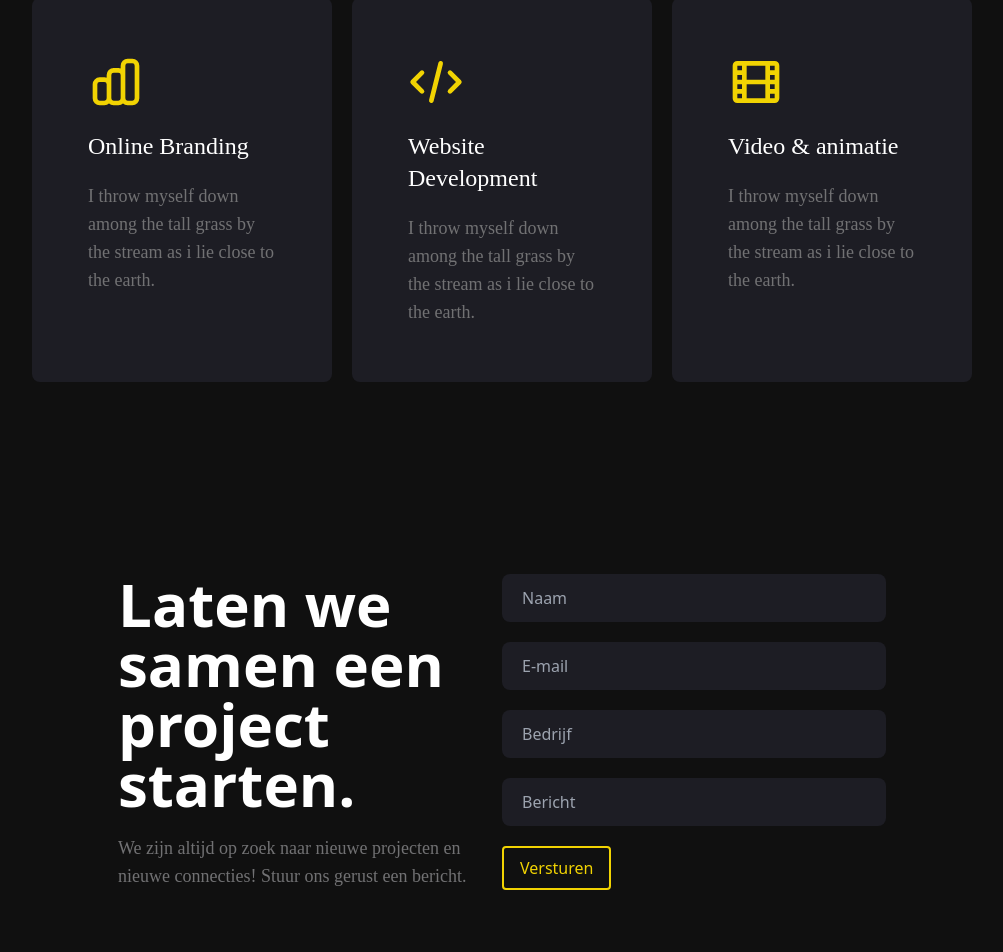
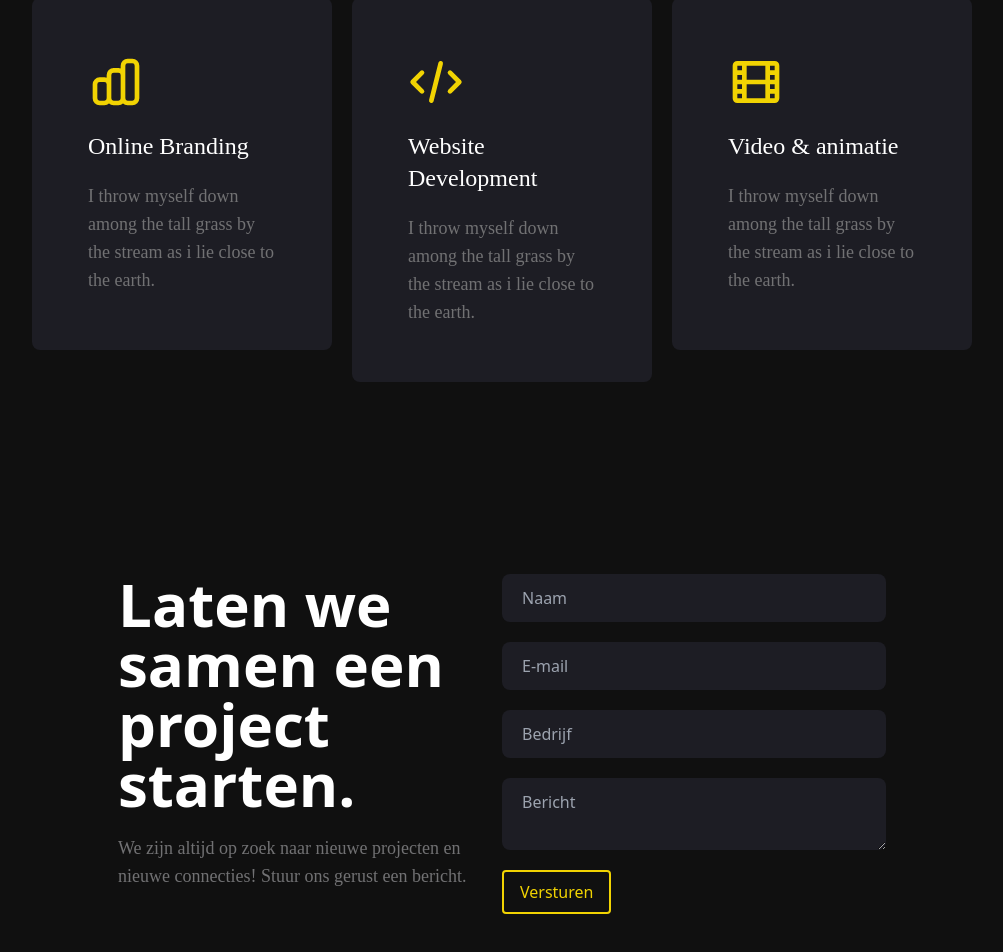
Before and after one commit to jwmik123/Bugg, a Next.js app: page / in a window 1280 px wide. Shown: the part 1050-2002 px from the top of the page, without its empty margins (138-1141 px from the left). Built offline with nearby package versions, Linux system fonts and the light colour scheme; what @badrap/bar-of-progress would draw is missing.

Commit message:
responsiveness changes and AOS improvements

```diff
--- a/components/ContactForm.js
+++ b/components/ContactForm.js
@@ -1,9 +1,7 @@
-import { useRef, useEffect, createRef, useReducer, useState } from 'react';
+import { useReducer, useState } from 'react';
 
 import emailjs from 'emailjs-com';
 import ReCAPTCHA from 'react-google-recaptcha';
-
-import AOS from 'aos';
 
 const initialState = {
     name: '',
@@ -78,7 +76,7 @@ const ContactForm = () => {
             <input required data-aos='fade-up' name='name' placeholder="Naam"  className='input-field' onChange={(e) => dispatch({ type: 'name', value: e.target.value })}/>
             <input required data-aos='fade-up' data-aos-delay='150' name='email' placeholder="E-mail" className='input-field' onChange={(e) => dispatch({ type: 'email', value: e.target.value })} />
             <input required data-aos='fade-up' data-aos-delay='200' name='company' placeholder="Bedrijf" className='input-field' onChange={(e) => dispatch({ type: 'company', value: e.target.value })}/>
-            <input required data-aos='fade-up' data-aos-delay='250' name='message' placeholder="Bericht" type='textarea' className='input-field' onChange={(e) => dispatch({ type: 'message', value: e.target.value })}/>
+            <textarea required data-aos='fade-up' data-aos-delay='250' name='message' placeholder="Bericht" className='input-field' onChange={(e) => dispatch({ type: 'message', value: e.target.value })}/>
             <div>
                 <button
                     className='border-2 border-[#F1D302] text-[#F1D302] px-4 py-2 rounded
--- a/components/Header.js
+++ b/components/Header.js
@@ -1,16 +1,29 @@
 import { useRouter } from 'next/dist/client/router'
 
-import { useState } from 'react';
+import { useState, useEffect } from 'react'
 
 import animateScrollTo from 'animated-scroll-to'
 
-import { MenuIcon, XIcon } from '@heroicons/react/outline';
+import { MenuIcon, XIcon } from '@heroicons/react/outline'
 
 function Header() {
 
     const router = useRouter();
 
     const [toggle, setToggle] = useState(false);
+    const [colorChange, setColorChange] = useState(false);
+
+    const changeNavbarColor = () => {
+        if (window.scrollY >= 160) {
+            setColorChange(true);
+        } else {
+            setColorChange(false);
+        }
+    }
+
+    useEffect(() => {
+        window.addEventListener('scroll', changeNavbarColor);
+    })
 
     // #042825
 
@@ -19,7 +32,8 @@ function Header() {
     }
 
     return (
-        <header className='flex justify-between text-white px-5 md:px-20 py-5 fixed z-50 w-full'>
+        <header className={colorChange ?'bg-gray flex justify-between text-white px-5 md:px-20 py-2 fixed z-50 w-full transition-all'
+        : 'flex justify-between text-white px-5 md:px-20 py-5 fixed z-50 w-full'}>
             <div>
                 <h1 className='font-staat text-4xl md:text-5xl leading-10'>BUGG.</h1>
             </div>
@@ -36,7 +50,7 @@ function Header() {
                 <button>Contact</button>
             </div>
             <div className='hidden lg:block'>
-                <button onClick={() => {animateScrollTo(document.querySelector('.contact'))}} className='border-2 border-[#F1D302] text-[#F1D302] px-4 py-2 rounded hover:bg-[#F1D302] hover:text-black transition-all active:scale-95'>Start een project</button>
+                <button onClick={() => {animateScrollTo(document.querySelector('.contact'))}} className='border-2 border-yellow text-yellow px-4 py-2 rounded hover:bg-yellow hover:text-black transition-all active:scale-95'>Start een project</button>
             </div>
         </header>
     )
--- a/pages/index.js
+++ b/pages/index.js
@@ -37,49 +37,51 @@ export default function Home() {
           <h1 data-aos="flip-down" className="text-white text-4xl md:text-7xl">Hi, welkom bij Bugg.</h1>
           <div data-aos="flip-down" data-aos-delay="150">
           <TextLoop
-              className='text-[#F1D302] text-2xl md:text-6xl'
+              className='text-yellow text-2xl md:text-6xl'
               springConfig={{ stiffness: 60, damping: 11 }}
               children={["Website Development", "Online Branding", "Video's & Animaties"]}
             />
           </div>
             <h3 data-aos="flip-down"data-aos-delay="300" className='text-white text-1xl md:text-4xl'>In Amsterdam</h3>
             <ChevronDownIcon
-              className="hidden lg:block h-12 w-12 bg-[#F1D302] text-black rounded-full mt-12 cursor-pointer"
+              className="hidden lg:block h-12 w-12 text-yellow rounded-full mt-6 cursor-pointer animate-bounce"
               onClick={() => {animateScrollTo(document.querySelector('.services'))}} />
           </div>
         </section>
 
         {/* Services Section */}
-        <section className='services flex justify-center items-center flex-col  py-14 px-6 md:px-16 lg:px-32 lg:py-24 bg-[#101010]'>
+        <section className='services flex justify-center items-center flex-col py-14 px-6 md:px-16 lg:px-16 lg:py-24 bg-gray'>
           <h1 data-aos="fade-up" className="text-center text-white text-4xl md:text-6xl font-bold">Onze geweldige diensten.</h1>
           <p data-aos="fade-up" className="text-[#717173] text-lg md:text-xl font-light text-center pt-4 pb-12">There are many variations of passages of Lorem Ipsum available, but the majority have suffered alteration.</p>
-          <div
-            data-aos="fade-down"
-            data-aos-easing="ease-in-out"
-            data-aos-duration="1000"
-            className="flex gap-5 flex-wrap justify-center"
-          >
-            <div className="group bg-[#1d1d24] hover:bg-[#F1D302] min-w-[300px] w-10/12 md:w-3/6 lg:w-3/12 p-14 rounded-lg flex flex-col hover:cursor-pointer transform-gpu md:hover:translate-y-3 transition-all duration-500">
-              <ChartBarIcon className="w-14 h-14 mb-5 text-[#F1D302] group-hover:text-[#1d1d24]" />
-              <h2 className="mb-5 text-2xl text-white font-medium group-hover:text-[#1d1d24]">Online Branding</h2>
-              <p className="text-[#717173] font-light text-lg group-hover:text-[#1d1d24]">I throw myself down among the tall grass by the stream as i lie close to the earth.</p>
-            </div>
-            <div className="group bg-[#1d1d24] hover:bg-[#F1D302] min-w-[300px] w-10/12 md:w-3/6 lg:w-3/12 p-14 rounded-lg flex flex-col hover:cursor-pointer transform-gpu md:hover:translate-y-3 transition-all duration-500">
-              <CodeIcon className="w-14 h-14 mb-5 text-[#F1D302] group-hover:text-[#1d1d24]" />
-              <h2 className="mb-5 text-2xl text-white font-medium group-hover:text-[#1d1d24]">Website Development</h2>
-              <p className="text-[#717173] font-light text-lg group-hover:text-[#1d1d24]">I throw myself down among the tall grass by the stream as i lie close to the earth.</p>
-            </div>
-            <div className="group bg-[#1d1d24] hover:bg-[#F1D302] min-w-[300px] w-10/12 md:w-3/6 lg:w-3/12 p-14 rounded-lg flex flex-col hover:cursor-pointer transform-gpu md:hover:translate-y-3 transition-all duration-500">
-              <FilmIcon className="w-14 h-14 mb-5 text-[#F1D302] group-hover:text-[#1d1d24]" />
-              <h2 className="mb-5 text-2xl text-white font-medium group-hover:text-[#1d1d24]">Video & animatie</h2>
-              <p className="text-[#717173] font-light text-lg group-hover:text-[#1d1d24]">I throw myself down among the tall grass by the stream as i lie close to the earth.</p>
+          <div className="flex gap-5 flex-wrap justify-center">
+            <div data-aos="zoom-in" className='min-w-[300px] w-10/12 lg:w-3/12'>
+              <div className="group bg-gray-light hover:bg-yellow  p-14 rounded-lg flex flex-col hover:cursor-pointer md:hover:translate-y-3 transition-all duration-500">
+                <ChartBarIcon className="w-14 h-14 mb-5 text-yellow group-hover:text-gray-light" />
+                <h2 className="mb-5 text-2xl text-white font-medium group-hover:text-gray-light">Online Branding</h2>
+                <p className="text-[#717173] font-light text-lg group-hover:text-gray-light">I throw myself down among the tall grass by the stream as i lie close to the earth.</p>
+              </div>
             </div>
 
+            <div data-aos="zoom-in" data-aos-delay="150" className='min-w-[300px] w-10/12 lg:w-3/12'>
+              <div className="group bg-gray-light hover:bg-yellow p-14 rounded-lg flex flex-col hover:cursor-pointer  md:hover:translate-y-3 transition-all duration-500">
+                <CodeIcon className="w-14 h-14 mb-5 text-yellow group-hover:text-gray-light" />
+                <h2 className="mb-5 text-2xl text-white font-medium group-hover:text-gray-light">Website Development</h2>
+                <p className="text-[#717173] font-light text-lg group-hover:text-gray-light">I throw myself down among the tall grass by the stream as i lie close to the earth.</p>
+              </div>
+            </div>
+
+            <div data-aos="zoom-in" data-aos-delay="250" className='min-w-[300px] w-10/12 lg:w-3/12'>
+              <div className="group bg-gray-light hover:bg-yellow p-14 rounded-lg flex flex-col hover:cursor-pointer md:hover:translate-y-3 transition-all duration-500">
+                <FilmIcon className="w-14 h-14 mb-5 text-yellow group-hover:text-gray-light" />
+                <h2 className="mb-5 text-2xl text-white font-medium group-hover:text-gray-light">Video & animatie</h2>
+                <p className="text-[#717173] font-light text-lg group-hover:text-gray-light">I throw myself down among the tall grass by the stream as i lie close to the earth.</p>
+              </div>
+            </div>
           </div>
         </section>
 
         {/* Contact Section */}
-        <section className='contact flex flex-col items-center lg:items-start lg:flex-row text-center lg:text-left justify-center py-14 md:px-32 lg:px-64 lg:py-24  bg-[#101010]'>
+        <section className='contact flex flex-col items-center lg:items-start lg:flex-row text-center lg:text-left justify-center py-14 md:px-32 lg:px-24 xl:px-64 lg:py-24  bg-gray'>
           <div className="pr-5 w-10/12 lg:w-1/2">
             <h1 data-aos="fade-up" className="text-white text-4xl md:text-6xl font-bold">Laten we samen een project starten.</h1>
             <p className="text-[#717173] font-light text-lg my-5">
--- a/tailwind.config.js
+++ b/tailwind.config.js
@@ -4,6 +4,22 @@ module.exports = {
   darkMode: false, // or 'media' or 'class'
   theme: {
     extend: {
+      colors: {
+        transparent: 'transparent',
+        current: 'currentColor',
+        yellow: {
+          light: '#85d7ff',
+          DEFAULT: '#F1D302',
+          dark: '#009eeb',
+        },
+        gray: {
+          darkest: '#1f2d3d',
+          dark: '#3c4858',
+          DEFAULT: '#101010',
+          light: '#1d1d24',
+          lightest: '#f9fafc',
+        }
+      },
       outline: {
         yellow: '2px solid #F1D302'
       }
```
